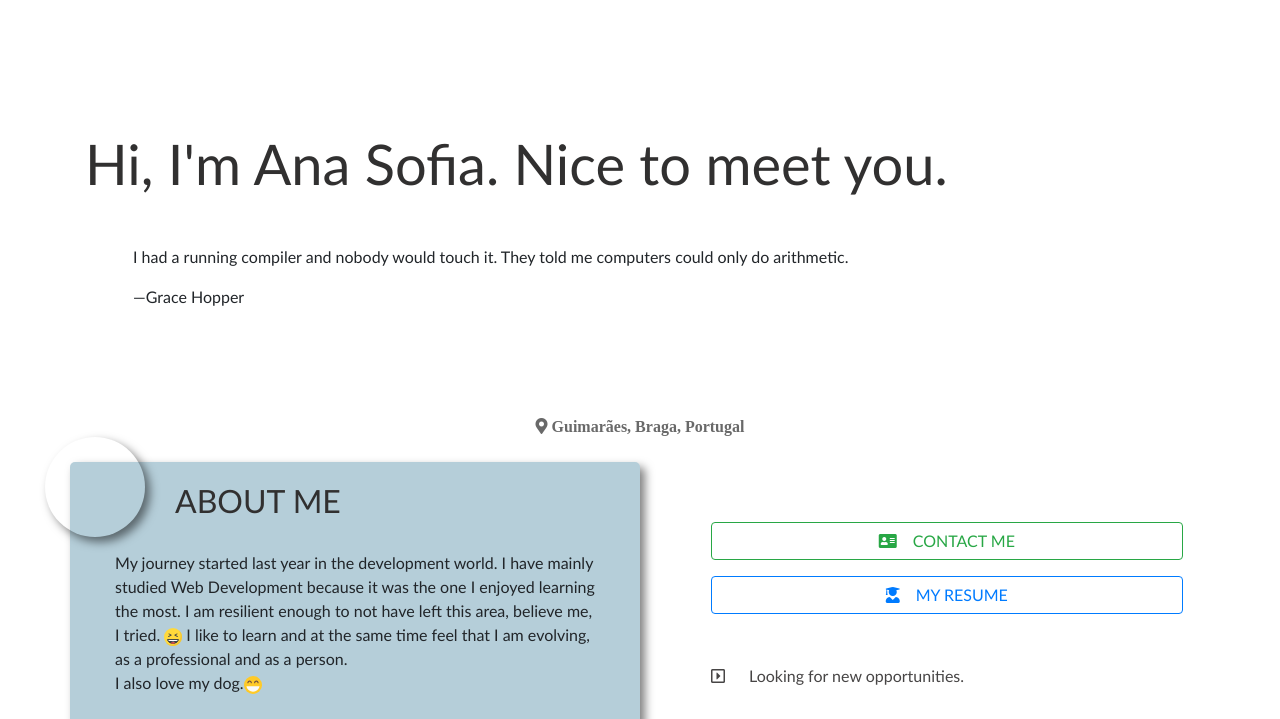
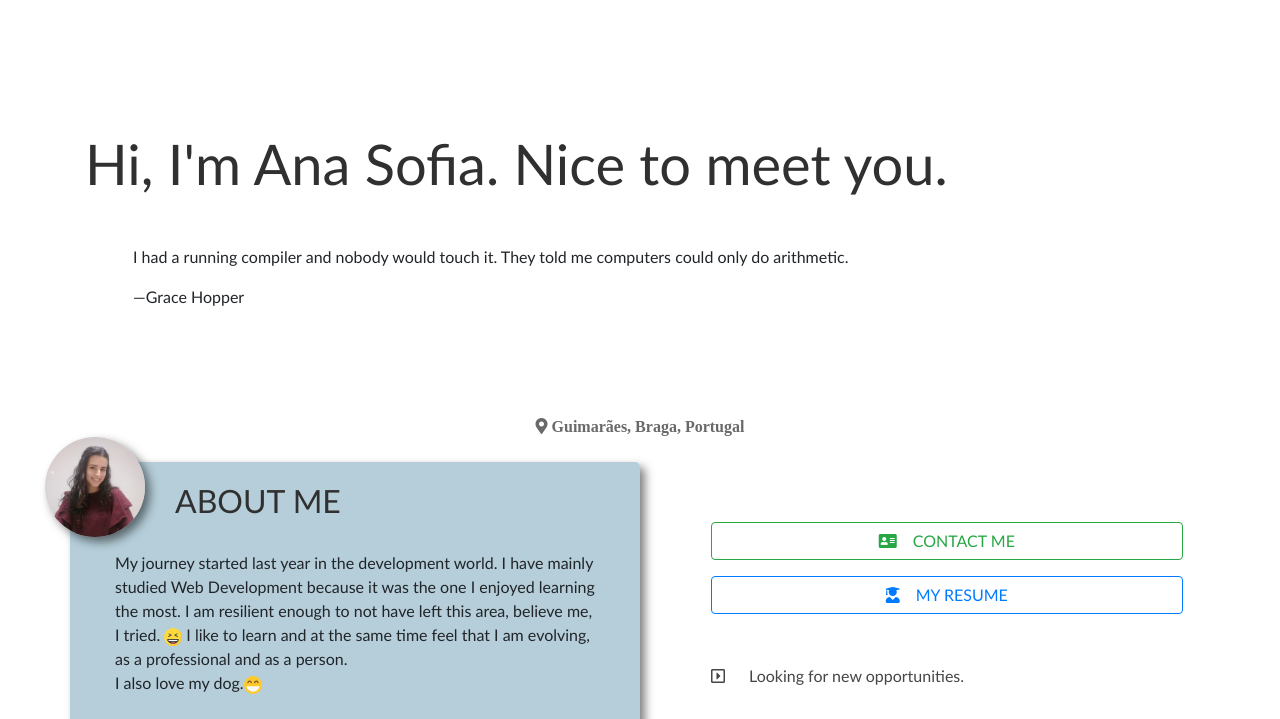
Before and after one commit to AnaSofia03/anasofialima.me, a plain HTML site: page index.html in a window 1280 px wide. Shown: the part 77-796 px from the top of the page. Drawn offline with nearby package versions, Linux system fonts and the light colour scheme; the site is published under a folder, as on GitHub Pages, so addresses that start at the root find nothing; a web font is replaced by a local one.

Commit message:
Update styles.css

```diff
--- a/styles.css
+++ b/styles.css
@@ -57,7 +57,7 @@ section {
 .profile-img {
   height: 100px;
   width: 100px;
-  background: url("/assets/img/me.jpg");
+  background: url("./assets/img/me.jpg");
   background-size: cover;
   background-position: center;
   position: absolute;
```
